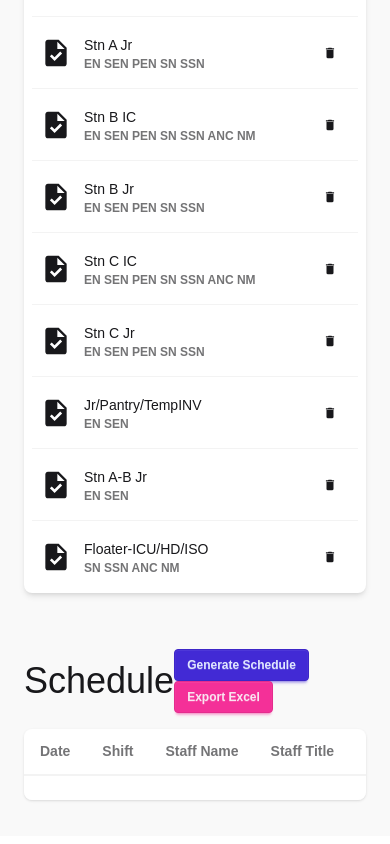
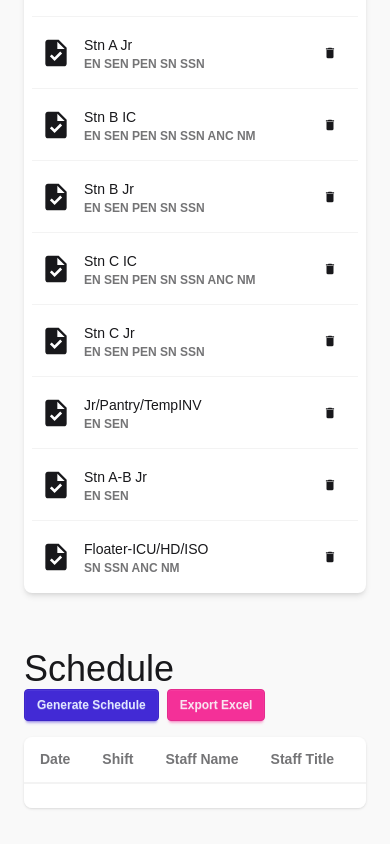
Before and after one commit to luo-git/shift-assignment-scheduler, a Next.js app: page / in a window 390 px wide. Shown: the part 1183-2027 px from the top of the page. Built offline with nearby package versions, Linux system fonts and the light colour scheme.

Commit message:
fix: button spacing

```diff
--- a/src/app/page.tsx
+++ b/src/app/page.tsx
@@ -35,7 +35,7 @@ export default function Home() {
         </div>
         <AssignmentList />
 
-        <div className="flex justify-between items-center mt-10">
+        <div className="flex flex-col md:flex-row justify-between items-start md:items-center mt-10">
           <h1 className="text-4xl">Schedule</h1>
           <div className="space-x-2">
             <button className="btn btn-sm btn-primary md:btn-md" onClick={regenerateSchedule}>
```
